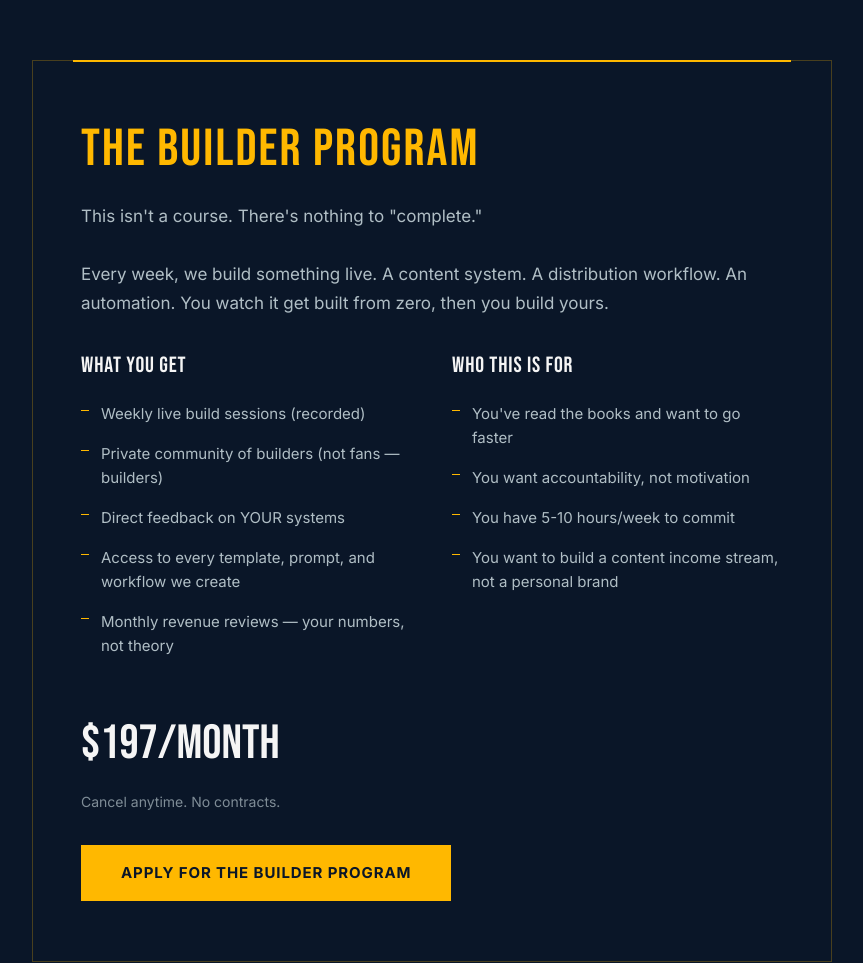
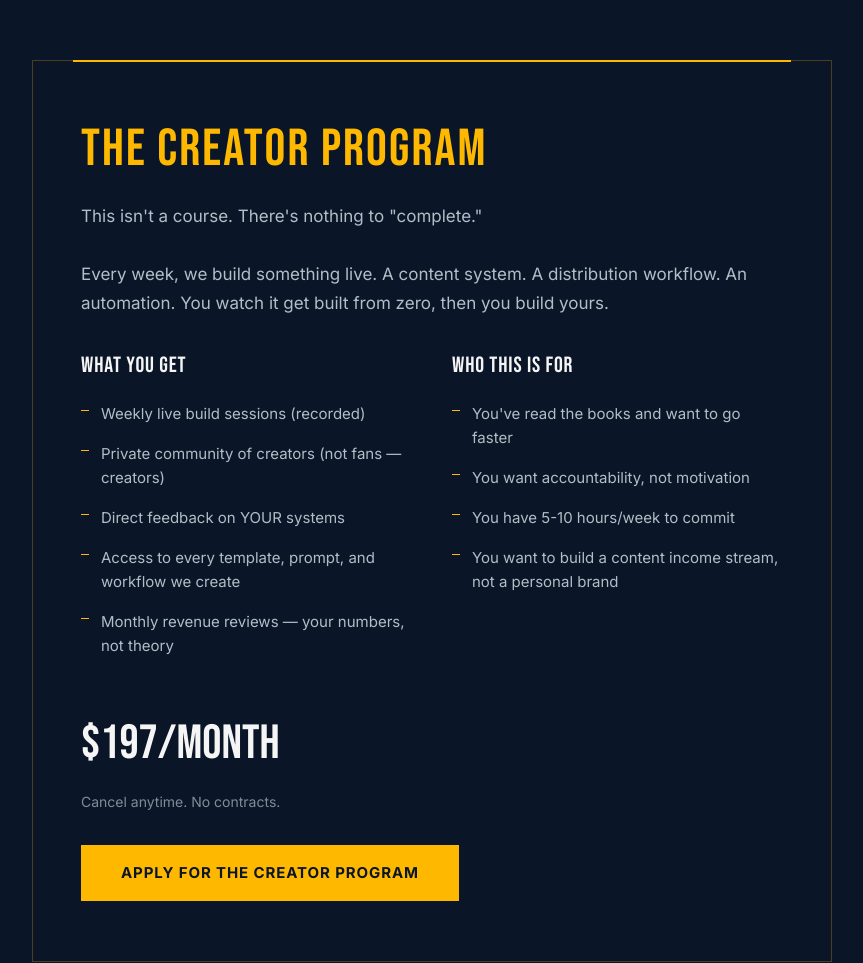
Before and after one commit to ben-whitesides/arcdeft-website, a plain HTML site: page index.html in a window 1280 px wide. Shown: the part 2620-3583 px from the top of the page, without its empty margins (208-1071 px from the left). Drawn offline with Linux system fonts and the light colour scheme.

Commit message:
Fix: Replace all Builder terminology with Creator (VAI = Builder, Arcdeft = Creator)

```diff
--- a/index.html
+++ b/index.html
@@ -956,7 +956,7 @@ a {
 <section class="builder" id="builder">
   <div class="container">
     <div class="builder-box">
-      <h2>The Builder Program</h2>
+      <h2>The Creator Program</h2>
       <p class="builder-intro">This isn't a course. There's nothing to "complete."<br><br>Every week, we build something live. A content system. A distribution workflow. An automation. You watch it get built from zero, then you build yours.</p>
 
       <div class="builder-columns">
@@ -964,7 +964,7 @@ a {
           <h4>What You Get</h4>
           <ul>
             <li>Weekly live build sessions (recorded)</li>
-            <li>Private community of builders (not fans &mdash; builders)</li>
+            <li>Private community of creators (not fans &mdash; creators)</li>
             <li>Direct feedback on YOUR systems</li>
             <li>Access to every template, prompt, and workflow we create</li>
             <li>Monthly revenue reviews &mdash; your numbers, not theory</li>
@@ -983,7 +983,7 @@ a {
 
       <div class="builder-price">$197/month</div>
       <p class="builder-terms">Cancel anytime. No contracts.</p>
-      <a href="#" class="btn-gold">Apply for the Builder Program</a>
+      <a href="#" class="btn-gold">Apply for the Creator Program</a>
     </div>
   </div>
 </section>
@@ -1029,7 +1029,7 @@ a {
       </div>
     </div>
 
-    <p class="milestones-closer">Every milestone is measurable. Every milestone has a checklist. We don't celebrate "growth" &mdash; we celebrate bank deposits. The Builder Program includes monthly revenue reviews. You share your numbers. We diagnose what's working and what's not. No hand-waving. No "you're doing great, keep going." Just: here's what to fix, here's why, here's how.</p>
+    <p class="milestones-closer">Every milestone is measurable. Every milestone has a checklist. We don't celebrate "growth" &mdash; we celebrate bank deposits. The Creator Program includes monthly revenue reviews. You share your numbers. We diagnose what's working and what's not. No hand-waving. No "you're doing great, keep going." Just: here's what to fix, here's why, here's how.</p>
   </div>
 </section>
 
@@ -1092,7 +1092,7 @@ a {
     <div class="footer-links">
       <a href="#books">Books</a>
       <a href="#books">Starter Bundle</a>
-      <a href="#builder">Builder Program</a>
+      <a href="#builder">Creator Program</a>
       <a href="https://x.com/arcdeft" target="_blank" rel="noopener">X (@arcdeft)</a>
     </div>
     <p class="footer-tagline">Built for people who build things. Not for people who talk about building things.</p>
```
